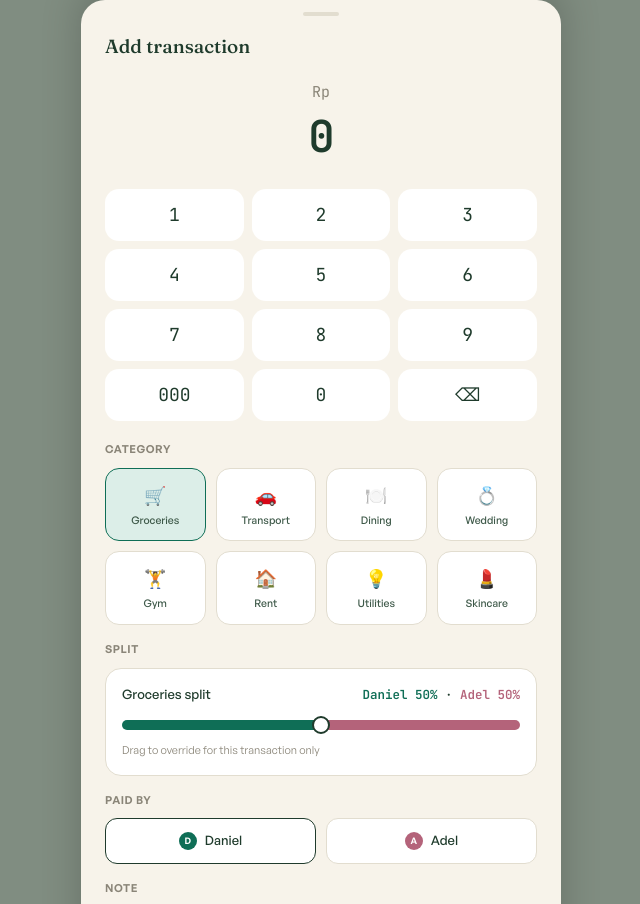
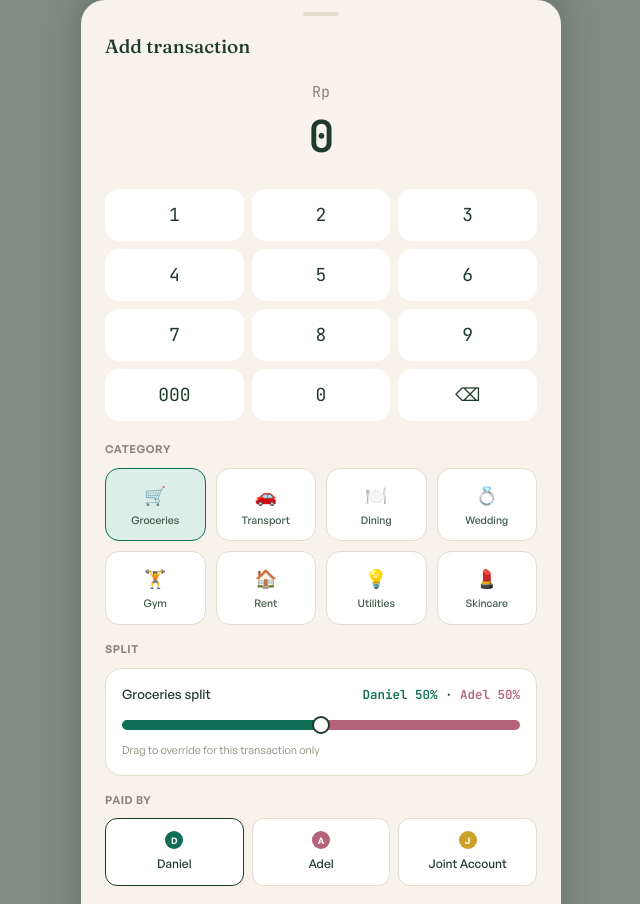
Before and after one commit to DanielWijono/householdFinancialTracker, a Next.js app in the folder household/: page /add in a window 1280 px wide. Shown: the top 904 px of the page, without its empty margins (319-959 px from the left). Built offline with nearby package versions, Linux system fonts and the light colour scheme.

Commit message:
add joint account as paid_by option

```diff
--- a/household/app/add/AddTransactionSheet.tsx
+++ b/household/app/add/AddTransactionSheet.tsx
@@ -3,7 +3,13 @@
 import { useMemo, useState } from "react";
 import { categories } from "../../lib/categories";
 
-type Person = "daniel" | "adel";
+type Person = "daniel" | "adel" | "joint";
+
+const PAID_BY_META: Record<Person, { label: string; letter: string; color: string }> = {
+  daniel: { label: "Daniel", letter: "D", color: "#0F6E56" },
+  adel: { label: "Adel", letter: "A", color: "#B4637A" },
+  joint: { label: "Joint Account", letter: "J", color: "#C9A227" },
+};
 
 const SPLIT_STEP = 5;
 
@@ -92,6 +98,8 @@ export default function AddTransactionSheet() {
           })}
         </div>
 
+        {paidBy !== "joint" && (
+          <>
             <div className="mb-2.5 mt-4 text-[11px] font-semibold uppercase tracking-wider text-gray">
               Split
             </div>
@@ -125,34 +133,42 @@ export default function AddTransactionSheet() {
               </div>
               <p className="mt-2 text-[11px] text-gray">Drag to override for this transaction only</p>
             </div>
+          </>
+        )}
 
         <div className="mb-2.5 mt-4 text-[11px] font-semibold uppercase tracking-wider text-gray">
           Paid by
         </div>
-        <div className="flex gap-2.5">
-          {(["daniel", "adel"] as Person[]).map((p) => {
+        <div className="flex gap-2">
+          {(["daniel", "adel", "joint"] as Person[]).map((p) => {
             const active = paidBy === p;
-            const isDaniel = p === "daniel";
+            const meta = PAID_BY_META[p];
             return (
               <button
                 key={p}
                 type="button"
                 onClick={() => setPaidBy(p)}
-                className={`flex flex-1 items-center justify-center gap-2 rounded-[12px] border bg-card px-3 py-3 text-[13px] font-medium ${
+                className={`flex flex-1 flex-col items-center justify-center gap-1.5 rounded-[12px] border bg-card px-2 py-3 text-[12px] font-medium ${
                   active ? "border-[1.5px] border-ink" : "border-[0.5px] border-gray-line"
                 }`}
               >
                 <span
                   className="flex h-[18px] w-[18px] items-center justify-center rounded-full text-[9px] font-semibold text-white"
-                  style={{ background: isDaniel ? "#0F6E56" : "#B4637A" }}
+                  style={{ background: meta.color }}
                 >
-                  {isDaniel ? "D" : "A"}
+                  {meta.letter}
                 </span>
-                {isDaniel ? "Daniel" : "Adel"}
+                {meta.label}
               </button>
             );
           })}
         </div>
+        {paidBy === "joint" && (
+          <p className="mt-2 text-[11px] text-gray">
+            Joint-account spend is tracked against budget but excluded from settlement — you&apos;ve
+            already both contributed to the pool.
+          </p>
+        )}
 
         <div className="mb-2.5 mt-4 text-[11px] font-semibold uppercase tracking-wider text-gray">
           Note
--- a/household/app/page.tsx
+++ b/household/app/page.tsx
@@ -1,9 +1,11 @@
 import Link from "next/link";
 import { categories } from "../lib/categories";
-import { transactions, budgets, goals } from "../lib/mock-data";
+import { transactions, budgets, goals, jointContributions } from "../lib/mock-data";
 import { computeSettlement, formatIDR } from "../lib/settlement";
+import { computeJointBalance } from "../lib/joint";
+import SignOutButton from "./SignOutButton";
 
-const PERSON_LABEL = { daniel: "Daniel", adel: "Adel" } as const;
+const PERSON_LABEL = { daniel: "Daniel", adel: "Adel", joint: "Joint Account" } as const;
 
 function categoryOf(id: string) {
   return categories.find((c) => c.id === id)!;
@@ -24,17 +26,22 @@ function dayLabel(iso: string) {
 
 export default function Dashboard() {
   const totalSpent = transactions.reduce((sum, t) => sum + t.amount, 0);
+  const totalJoint = transactions
+    .filter((t) => t.paidBy === "joint")
+    .reduce((sum, t) => sum + t.amount, 0);
   const totalBudget = budgets.reduce((sum, b) => sum + b.monthLimit, 0);
   const pctOfBudget = Math.round((totalSpent / totalBudget) * 100);
   const settlement = computeSettlement(transactions);
+  const jointBalance = computeJointBalance(jointContributions, transactions);
 
   const groupedTxns = groupByDay(transactions);
 
   return (
     <div className="mx-auto min-h-screen w-full max-w-[480px] bg-ivory pb-24">
       <header className="px-6 pb-6 pt-8">
-        <div className="mb-1.5 text-[13px] font-medium uppercase tracking-wider text-gray">
+        <div className="mb-1.5 flex items-center justify-between text-[13px] font-medium uppercase tracking-wider text-gray">
           {monthLabel(new Date("2026-07-13"))}
+          <SignOutButton />
         </div>
         <div className="mb-1 font-display text-[22px] font-medium text-ink">Total spent</div>
         <div className="font-mono text-[42px] font-semibold tracking-tight text-ink">
@@ -43,9 +50,16 @@ export default function Dashboard() {
         <div className="mt-1.5 font-mono text-[13px] text-gray">
           of {formatIDR(totalBudget)} budgeted · {pctOfBudget}%
         </div>
+        {totalJoint > 0 && (
+          <div className="mt-1 font-mono text-[12px] text-gold">
+            {formatIDR(totalJoint)} paid from joint account
+          </div>
+        )}
       </header>
 
       <SettlementCard owedBy={settlement.owedBy} amount={settlement.amount} />
+
+      <JointSavingsCard balance={jointBalance} />
 
       <section className="px-5 pt-2">
         <div className="mb-3 mt-5 flex items-center justify-between font-display text-[17px] font-medium text-ink">
@@ -136,6 +150,26 @@ function SettlementCard({
         </div>
       </div>
       <div className="font-mono text-lg font-semibold text-[#5A2E19]">{formatIDR(amount)}</div>
+    </div>
+  );
+}
+
+function JointSavingsCard({ balance }: { balance: ReturnType<typeof computeJointBalance> }) {
+  const { balance: bal, contributedDaniel, contributedAdel, spent } = balance;
+
+  return (
+    <div className="mx-5 mb-5 rounded-card border-[0.5px] border-gray-line bg-gold-bg px-5 py-4.5">
+      <div className="flex items-center justify-between">
+        <span className="text-sm font-medium text-ink">Joint savings</span>
+        <span className="font-mono text-lg font-semibold text-ink">{formatIDR(bal)}</span>
+      </div>
+      <div className="mt-2 flex items-center justify-between font-mono text-[11.5px] text-gray">
+        <span>
+          <span className="text-daniel">D</span> {formatIDR(contributedDaniel)} +{" "}
+          <span className="text-adel">A</span> {formatIDR(contributedAdel)} in
+        </span>
+        <span>{formatIDR(spent)} spent</span>
+      </div>
     </div>
   );
 }
--- a/household/app/transactions/TransactionsList.tsx
+++ b/household/app/transactions/TransactionsList.tsx
@@ -4,15 +4,21 @@ import { useMemo, useState } from "react";
 import { categories } from "../../lib/categories";
 import { transactions as allTransactions, type Transaction } from "../../lib/mock-data";
 
-const PERSON_LABEL = { daniel: "Daniel", adel: "Adel" } as const;
+const PERSON_LABEL = { daniel: "Daniel", adel: "Adel", joint: "Joint Account" } as const;
+const PERSON_BADGE: Record<keyof typeof PERSON_LABEL, string> = {
+  daniel: "#0F6E56",
+  adel: "#B4637A",
+  joint: "#C9A227",
+};
 
-type Filter = "all" | "shared" | "daniel" | "adel" | "wedding";
+type Filter = "all" | "shared" | "daniel" | "adel" | "joint" | "wedding";
 
 const FILTERS: { id: Filter; label: string }[] = [
   { id: "all", label: "All" },
   { id: "shared", label: "Shared" },
   { id: "daniel", label: "Daniel" },
   { id: "adel", label: "Adel" },
+  { id: "joint", label: "Joint" },
   { id: "wedding", label: "Wedding" },
 ];
 
@@ -60,6 +66,7 @@ export default function TransactionsList() {
   const totalSpent = filtered.reduce((sum, t) => sum + t.amount, 0);
   const paidDaniel = filtered.filter((t) => t.paidBy === "daniel").reduce((s, t) => s + t.amount, 0);
   const paidAdel = filtered.filter((t) => t.paidBy === "adel").reduce((s, t) => s + t.amount, 0);
+  const paidJoint = filtered.filter((t) => t.paidBy === "joint").reduce((s, t) => s + t.amount, 0);
   const groupedTxns = groupByDay(filtered, today);
 
   return (
@@ -95,6 +102,7 @@ export default function TransactionsList() {
         <SummaryItem label="Total spent" value={totalSpent} />
         <SummaryItem label="Paid by Daniel" value={paidDaniel} colorClass="text-daniel" />
         <SummaryItem label="Paid by Adel" value={paidAdel} colorClass="text-adel" />
+        <SummaryItem label="Joint account" value={paidJoint} colorClass="text-gold" />
       </div>
 
       <div className="px-5">
@@ -147,7 +155,7 @@ function SummaryItem({
 
 function TxnRow({ txn }: { txn: Transaction }) {
   const category = categoryOf(txn.categoryId);
-  const isDaniel = txn.paidBy === "daniel";
+  const badgeLetter = { daniel: "D", adel: "A", joint: "J" }[txn.paidBy];
 
   return (
     <div className="flex items-center gap-3 border-b-[0.5px] border-gray-line py-3 last:border-b-0">
@@ -159,9 +167,9 @@ function TxnRow({ txn }: { txn: Transaction }) {
         <div className="mt-0.5 flex items-center gap-1.5 text-[11.5px] text-gray">
           <span
             className="flex h-[13px] w-[13px] items-center justify-center rounded-full text-[7px] font-semibold text-white"
-            style={{ background: isDaniel ? "#0F6E56" : "#B4637A" }}
+            style={{ background: PERSON_BADGE[txn.paidBy] }}
           >
-            {isDaniel ? "D" : "A"}
+            {badgeLetter}
           </span>
           {PERSON_LABEL[txn.paidBy]} · {category.isPersonal ? "Personal" : category.name}
         </div>
--- a/household/lib/mock-data.ts
+++ b/household/lib/mock-data.ts
@@ -1,6 +1,6 @@
 // Mock transactions/budgets/goals until Supabase is wired up (needs Auth first).
 
-export type Person = "daniel" | "adel";
+export type Person = "daniel" | "adel" | "joint";
 
 export type Transaction = {
   id: string;
@@ -22,6 +22,7 @@ export const transactions: Transaction[] = [
   { id: "t6", categoryId: "transport", amount: 1650000, paidBy: "adel", splitDaniel: 70, splitAdel: 30, note: "Car service", date: "2026-07-03" },
   { id: "t7", categoryId: "dining", amount: 650000, paidBy: "adel", splitDaniel: 50, splitAdel: 50, note: "Dinner — Plataran", date: "2026-07-09" },
   { id: "t8", categoryId: "skincare", amount: 550000, paidBy: "adel", splitDaniel: 0, splitAdel: 100, note: "Skincare restock", date: "2026-07-09" },
+  { id: "t9", categoryId: "groceries", amount: 900000, paidBy: "joint", splitDaniel: 50, splitAdel: 50, note: "Groceries — joint account", date: "2026-07-08" },
 ];
 
 export type Budget = {
@@ -38,6 +39,21 @@ export const budgets: Budget[] = [
   { categoryId: "skincare", monthLimit: 1000000 },
 ];
 
+// Deposits into the shared joint savings account. Balance = contributions
+// minus joint-paid transactions (see lib/joint.ts).
+export type JointContribution = {
+  id: string;
+  contributor: "daniel" | "adel";
+  amount: number;
+  note: string;
+  date: string; // ISO date
+};
+
+export const jointContributions: JointContribution[] = [
+  { id: "jc1", contributor: "daniel", amount: 5_000_000, note: "Monthly top-up", date: "2026-07-01" },
+  { id: "jc2", contributor: "adel", amount: 5_000_000, note: "Monthly top-up", date: "2026-07-01" },
+];
+
 export type Goal = {
   id: string;
   name: string;
--- a/household/lib/settlement.ts
+++ b/household/lib/settlement.ts
@@ -11,12 +11,16 @@ export type Settlement = {
  * splitAdel is derived as (amount - danielShare) rather than its own round()
  * so the two shares always sum exactly to the transaction amount — no
  * rupiah lost or gained to independent rounding.
+ *
+ * Joint-account transactions are excluded entirely: both paid the pool via
+ * prior contributions, so there's nothing left to settle between them.
  */
 export function computeSettlement(txns: Transaction[]): Settlement {
   let danielPaid = 0;
   let danielFairShare = 0;
 
   for (const t of txns) {
+    if (t.paidBy === "joint") continue;
     if (t.paidBy === "daniel") danielPaid += t.amount;
     danielFairShare += Math.round((t.amount * t.splitDaniel) / 100);
   }
```
Lines whose indentation alone changed are shown as unchanged.
